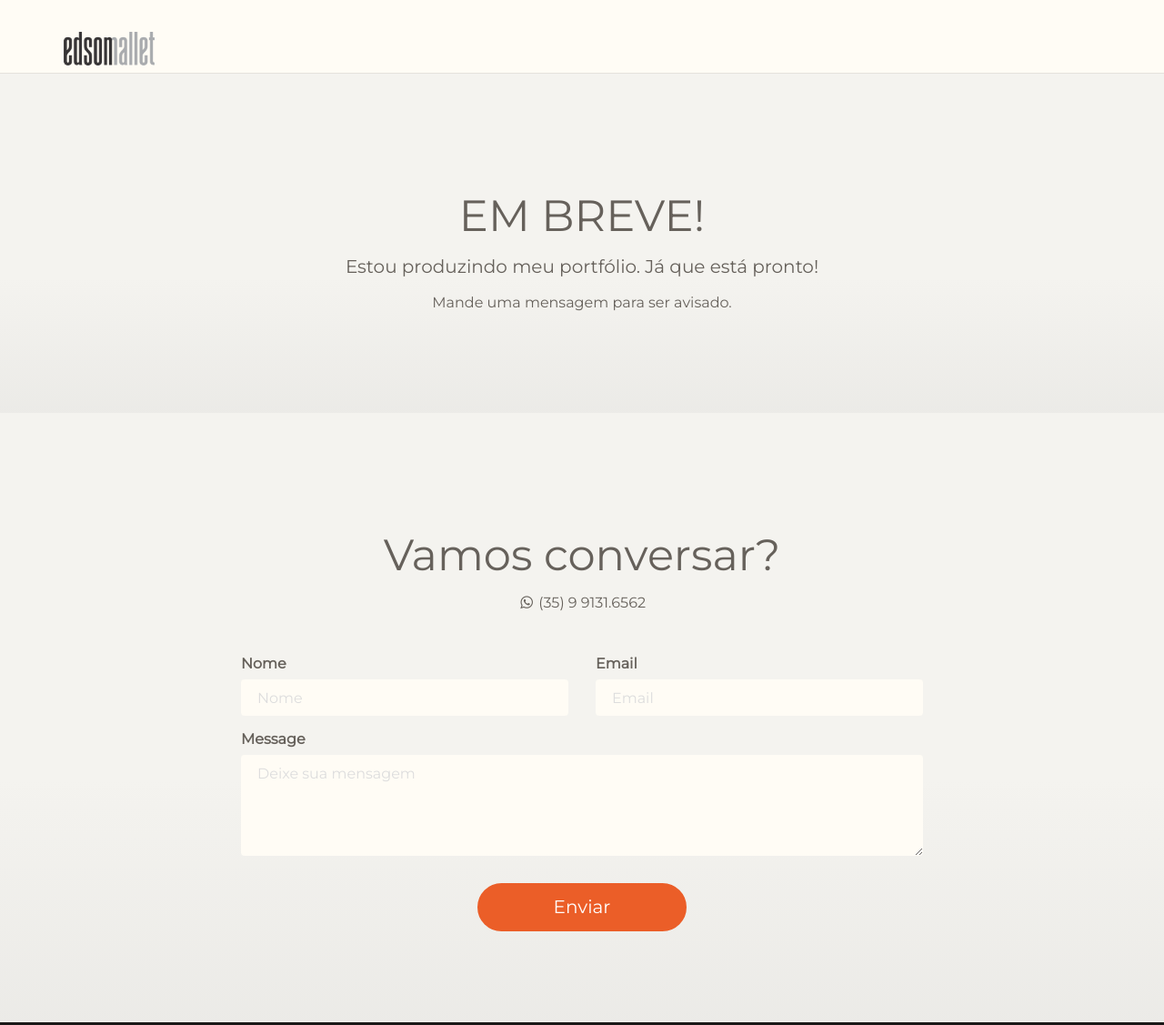
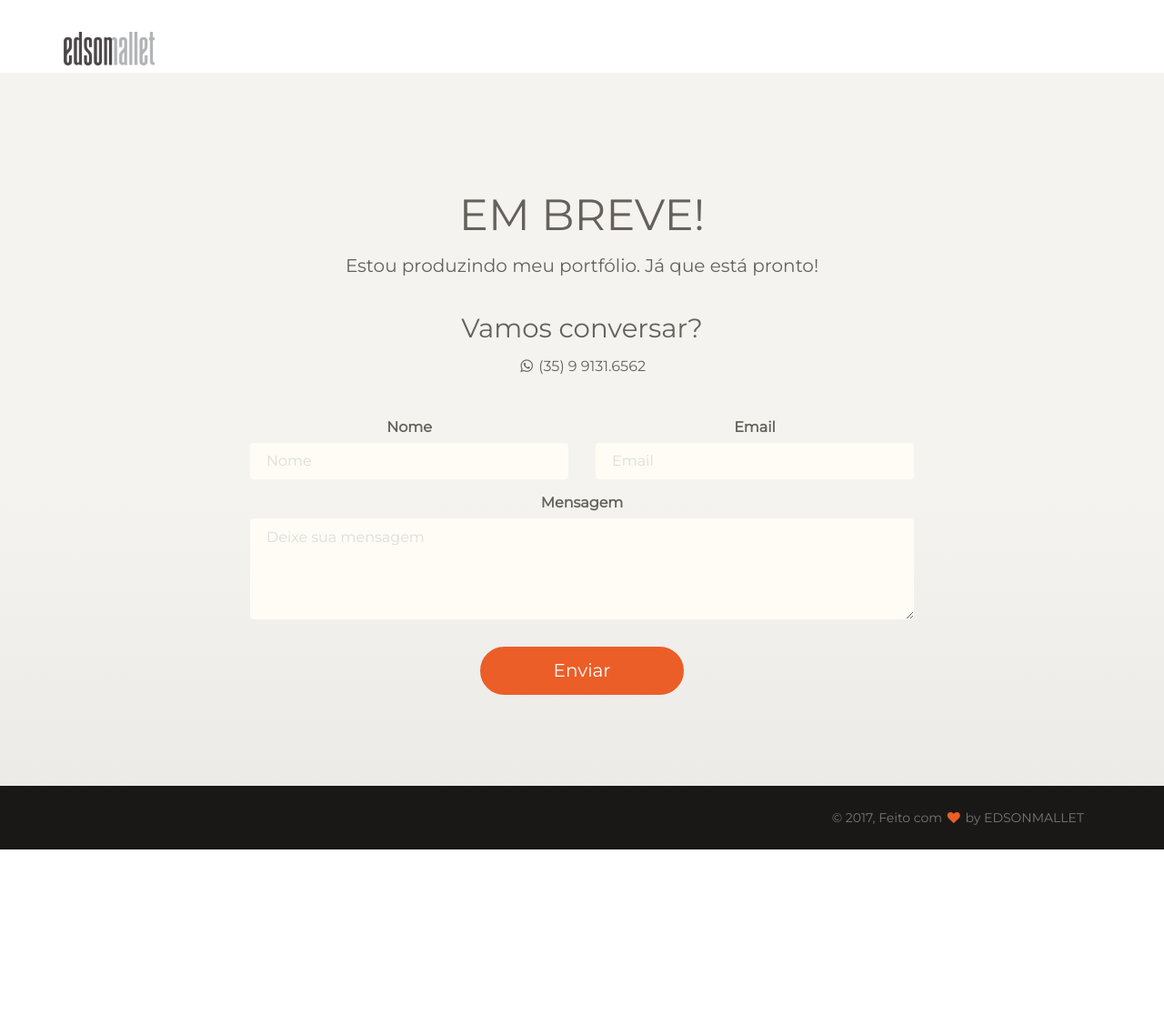
Before and after one commit to edsonmallet/edsonmallet, a plain HTML site: page index.html in a window 1280 px wide. Shown: the top 1127 px of the page at 91% size. After the commit the page ends 934 px from the top, so only its background shows below. Drawn offline with Linux system fonts and the light colour scheme.

Commit message:
fix: index layout

```diff
--- a/assets/js/sendmail.js
+++ b/assets/js/sendmail.js
@@ -4,13 +4,18 @@
         event.preventDefault();
 
         var params = myform.serializeArray().reduce(function(obj, item) {
+            if (item.value) {
                 obj[item.name] = item.value;
                 return obj;
+            } else {
+                return false;
+            }
         }, {});
-        console.log(params)
         // Change to your service ID, or keep using the default service
         var service_id = "gmail";
         var template_id = "email_portfolio";
+
+        if (params) {
             myform.find("button").text("Enviando...").addClass('disabled');
             emailjs.send(service_id, template_id, params)
                 .then(function() {
@@ -22,6 +27,10 @@
                     myform.find("button").text("Enviar").removeClass('disabled');
                     myform.trigger('reset');
                 });
+        } else {
+            alert("Tem que preencher tudo, por favor!");
+        }
+
         return false;
     });
 }())
--- a/index.html
+++ b/index.html
@@ -25,7 +25,7 @@
 
 <body>
 
-    <nav class="navbar navbar-default" role="navigation-demo" id="demo-navbar">
+    <nav class="navbar navbar-ct-transparent" role="navigation-demo" id="demo-navbar">
         <div class="container">
             <!-- Brand and toggle get grouped for better mobile display -->
             <div class="navbar-header">
@@ -47,17 +47,10 @@
                         <div class="col-md-8 col-md-offset-2">
                             <h2>EM BREVE!</h2>
                             <h5>Estou produzindo meu portfólio. Já que está pronto!</h5>
-                            <p>Mande uma mensagem para ser avisado.</p>
                         </div>
                     </div>
-                </div>
-            </div>
-
-            <div class="section landing-section">
-                <div class="container">
-                    <div class="row">
                     <div class="col-md-8 col-md-offset-2">
-                            <h2 class="text-center">Vamos conversar?</h2>
+                        <h3 class="text-center">Vamos conversar?</h3>
                         <p class="text-center"><i class="fa fa-whatsapp"></i> (35) 9 9131.6562</p>
                         <form method="POST" id="contact" class="contact-form">
                             <div class="row">
@@ -70,7 +63,7 @@
                                     <input name="email" id="email" class="form-control" placeholder="Email">
                                 </div>
                             </div>
-                                <label>Message</label>
+                            <label>Mensagem</label>
                             <textarea name="message_html" id="message_html" class="form-control" rows="4" placeholder="Deixe sua mensagem"></textarea>
                             <div class="row">
                                 <div class="col-md-4 col-md-offset-4">
@@ -78,7 +71,6 @@
                                 </div>
                             </div>
                         </form>
-                        </div>
                     </div>
                 </div>
             </div>
```
Lines whose indentation alone changed are shown as unchanged.
